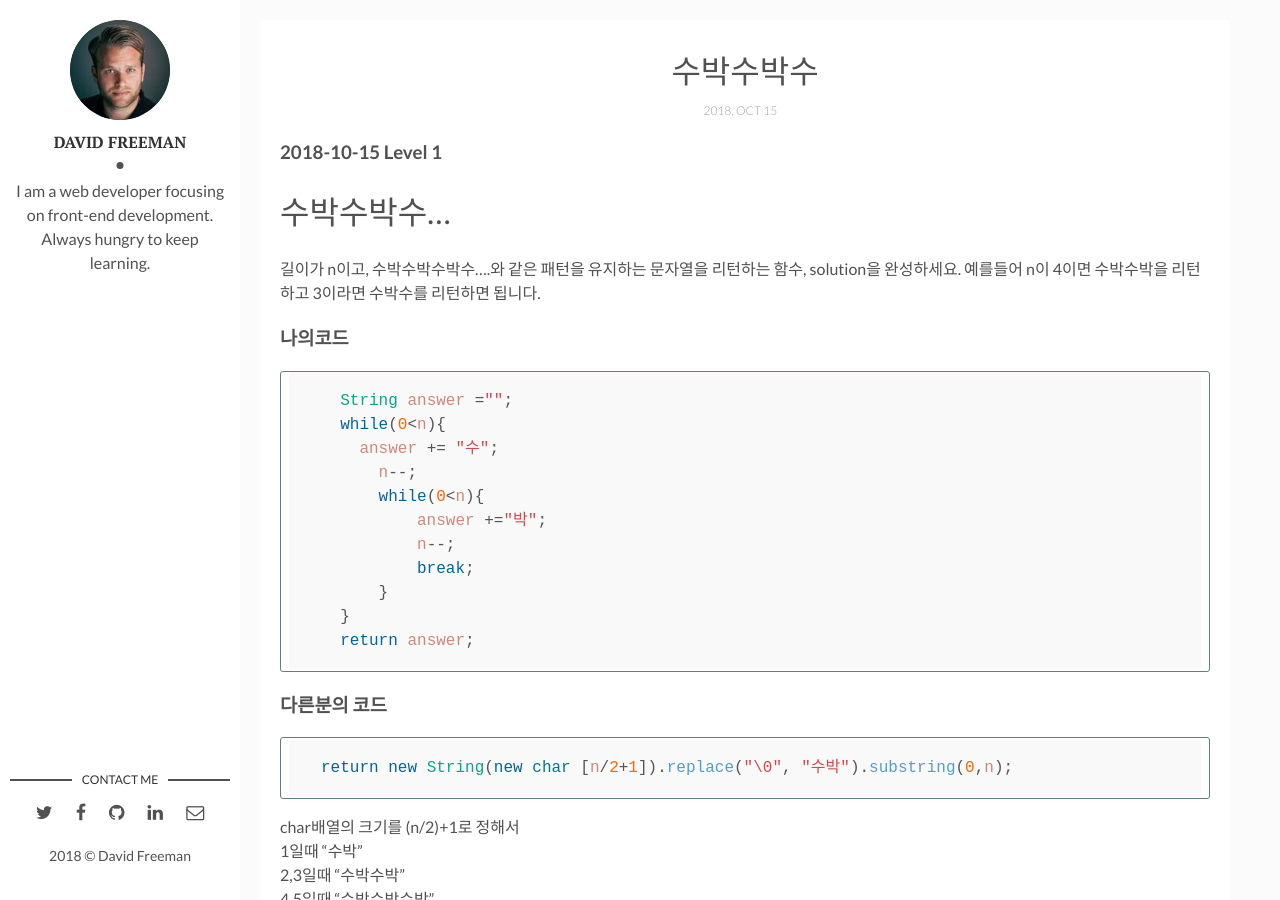
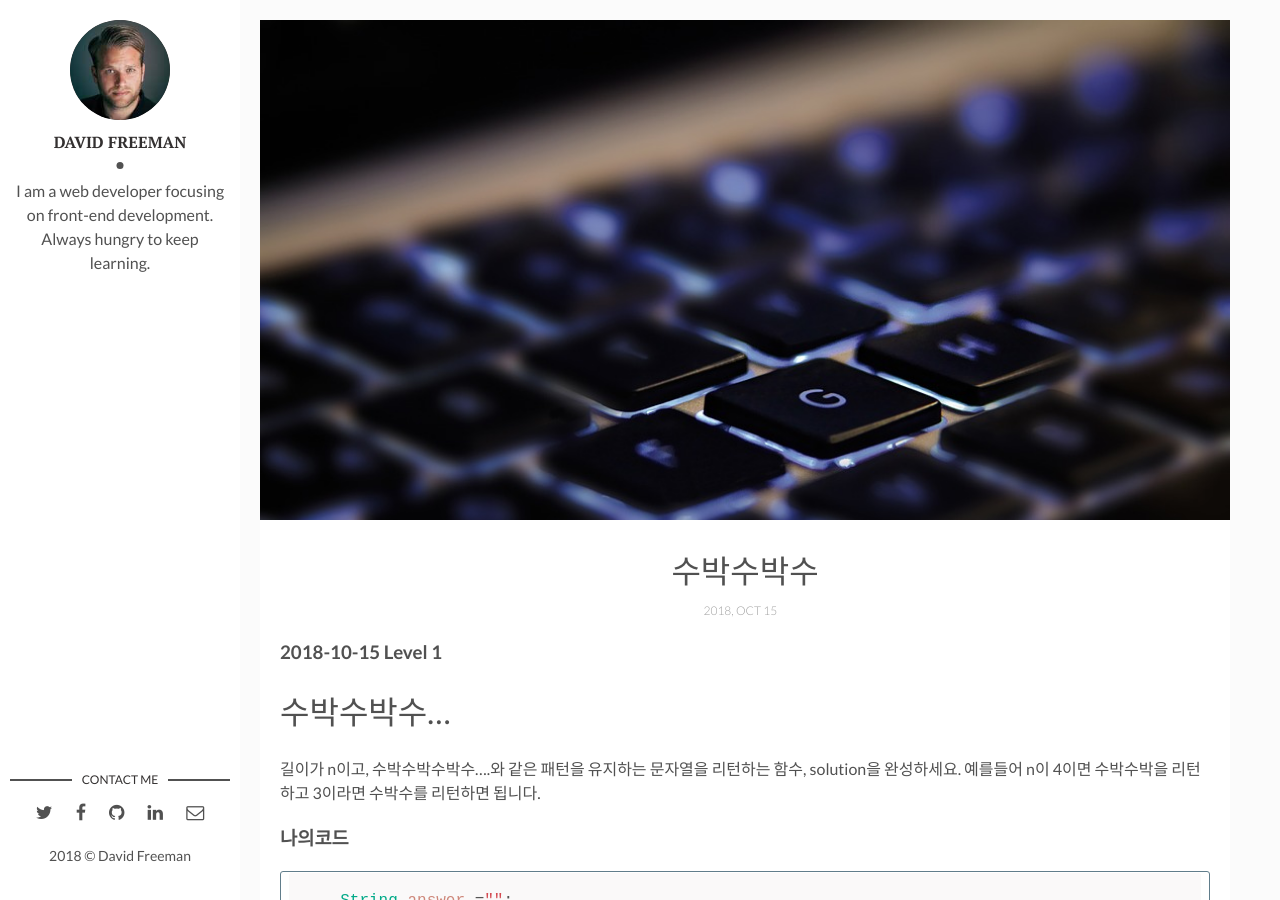
Before and after one commit to joonth/joonth.github.io, a Jekyll site: the page built from _posts/2018-10-15-수박수박수.md, in a window 1280 px wide and 900 px high. Built offline with Jekyll 4.4.1, drawn with Linux system fonts in a browser that asks for light colours; our own code applies the rules of GitHub Pages for plain Markdown files; comment, search, counter and statistics services are not loaded.

Commit message:
Update add image

```diff
--- a/_posts/2018-10-15-수박수박수.md
+++ b/_posts/2018-10-15-수박수박수.md
@@ -1,3 +1,8 @@
+---
+img: coding.jpeg # Add image post (optional)
+---
+
+
 ### 2018-10-15 Level 1
 # 수박수박수...
 길이가 n이고, 수박수박수박수....와 같은 패턴을 유지하는 문자열을 리턴하는 함수, solution을 완성하세요. 예를들어 n이 4이면 수박수박을 리턴하고 3이라면 수박수를 리턴하면 됩니다.
```
